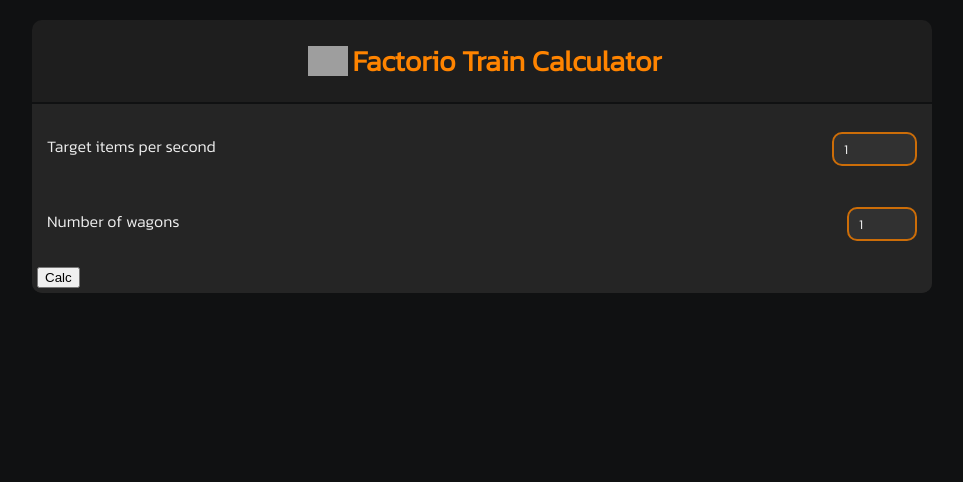
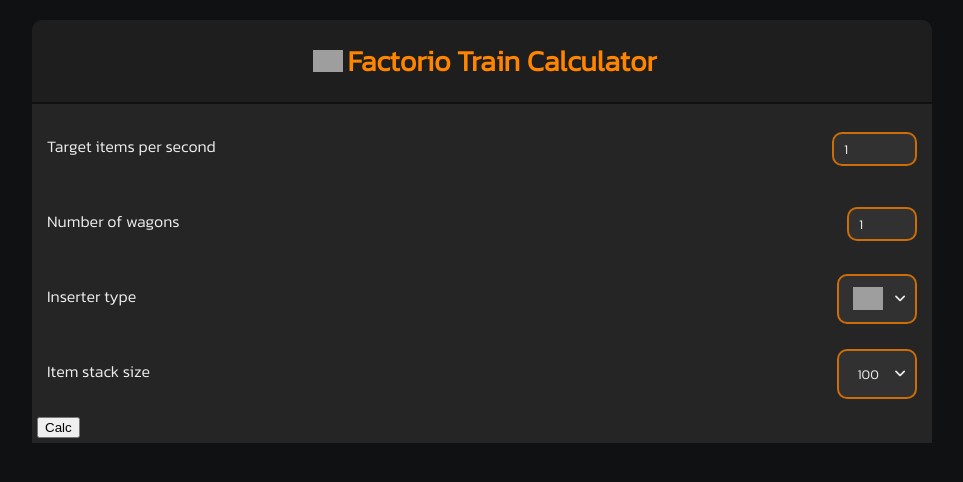
Before and after one commit to Artur-Lepczynski/Factorio-Train-Calculator, a React (Create React App) app: page / in a window 1280 px wide. Shown: the top 482 px of the page, without its empty margins (158-1121 px from the left). Built offline with nearby package versions, Linux system fonts and the light colour scheme; grey boxes are pictures that could not be loaded.

Commit message:
added the Dropdown component with support for both strings and icons

```diff
--- a/public/index.html
+++ b/public/index.html
@@ -12,6 +12,7 @@
   <link rel="preconnect" href="https://fonts.googleapis.com">
   <link rel="preconnect" href="https://fonts.gstatic.com" crossorigin>
   <link href="https://fonts.googleapis.com/css2?family=Kanit:wght@100;200;300&display=swap" rel="stylesheet">
+  <script src="https://kit.fontawesome.com/c37a45aba4.js" crossorigin="anonymous"></script>
   <title>Factorio Train Calculator</title>
 </head>
 
--- a/src/App.module.css
+++ b/src/App.module.css
@@ -13,7 +13,6 @@
   margin: 10px auto;
   border-radius: 10px;
   background-color: var(--background-2);
-  overflow: hidden;
 }
 
 .header{
--- /dev/null
+++ b/src/components/UI/Dropdown.module.css
@@ -0,0 +1,76 @@
+.wrapper{
+  min-width: 80px;
+  height: 50px;
+  position: relative;
+  display: inline-block;
+}
+
+.button{
+  width: 100%;
+  height: 100%;
+  border: 2px solid var(--accent-1);
+  border-radius: 10px;
+
+  display: flex;
+  justify-content: space-between;
+  align-items: center;
+
+  background-color: var(--background-4);
+  color: var(--text-1);
+  font-family: Kanit, sans-serif;
+}
+
+.button:focus{
+  border-color: var(--accent-2);
+  outline: none;
+}
+
+.button:hover{
+  border-color: var(--accent-2);
+  cursor: pointer;
+}
+
+.dropdown-value{
+  display: flex;
+  justify-content: center;
+  align-items: center;
+  flex-grow: 1;
+}
+
+.dropdown-arrow{
+  padding: 0px 3px;
+  transition: transform 100ms;
+}
+
+.dropdown-arrow-down{
+  transform: rotate(180deg);
+}
+
+.dropdown{
+  width: 100%;
+  background-color: var(--background-4);
+  position: absolute;
+  top: 50px;
+  left: 0px;
+  z-index: 100;
+}
+
+.dropdown-button{
+  width: 100%;
+  margin: 0px;
+  border: none;
+  background-color: transparent;
+  color: var(--text-1);
+  font-family: Kanit, sans-serif;
+
+  display: flex;
+  align-items: center;
+  justify-content: center;
+}
+
+.dropdown-button:hover, .dropdown-button:focus{
+  background-color: var(--background-5);
+  color: var(--accent-2);
+  outline: none;
+  cursor: pointer;
+}
--- /dev/null
+++ b/src/components/UI/Dropdown.tsx
@@ -0,0 +1,130 @@
+import { useEffect, useRef, useState } from "react";
+import style from "./Dropdown.module.css";
+import Icon from "./Icon";
+
+export interface DropdownOption {
+  id: string;
+  name: string;
+  iconUrl?: string;
+}
+
+interface DropdownProps {
+  optionsType: "string" | "icon";
+  options: DropdownOption[];
+  value: string | number;
+  onSelect: (id: string)=>void;
+}
+
+export default function Dropdown(props: DropdownProps) {
+  const [expanded, setExpanded] = useState<boolean>(false);
+
+  interface CurrentOption {
+    src: string;
+    alt: string;
+    title: string;
+  }
+  const [currentOption, setCurrentOption] = useState<string | CurrentOption>(
+    ""
+  );
+
+  useEffect(() => {
+    const optionItem = props.options.find((item) => props.value === item.id);
+    if (props.optionsType === "string") {
+      setCurrentOption(optionItem?.name || "Invalid value");
+    } else if (props.optionsType === "icon") {
+      setCurrentOption({
+        src: optionItem?.iconUrl || "",
+        alt: optionItem?.name || "",
+        title: optionItem?.name || "",
+      });
+    }
+  }, [props.value]);
+
+  const buttonRef = useRef<HTMLButtonElement>(null);
+  const dropdownRef = useRef<HTMLDivElement>(null);
+
+  document.addEventListener("click", (event) => {
+    if (expanded && !buttonRef.current?.contains(event.target as Node)) {
+      setExpanded(false);
+    }
+  });
+
+  function handleClick(event: React.MouseEvent<HTMLButtonElement, MouseEvent>) {
+    if (dropdownRef.current?.contains(event.target as Node)) {
+      setExpanded(false);
+    } else {
+      setExpanded((prev) => !prev);
+    }
+  }
+
+  function handleEscapeKeyPress(event: React.KeyboardEvent<HTMLDivElement>) {
+    if (expanded && event.key === "Escape") setExpanded(false);
+  }
+
+  function handleDropdownSelect(selected: DropdownOption) {
+    // console.log("selected: ", selected);
+    props.onSelect(selected.id);
+  }
+
+  return (
+    <div className={style.wrapper} onKeyDown={handleEscapeKeyPress}>
+      <button
+        type="button"
+        className={style.button}
+        onClick={handleClick}
+        ref={buttonRef}
+        aria-haspopup="listbox"
+        aria-expanded={expanded}
+        aria-controls="dropdown-menu"
+      >
+        <div className={style["dropdown-value"]}>
+          {props.optionsType === "string" &&
+            typeof currentOption === "string" && <p>{currentOption}</p>}
+          {props.optionsType === "icon" &&
+            typeof currentOption === "object" && (
+              <Icon
+                src={currentOption.src}
+                alt={currentOption.alt}
+                title={currentOption.title}
+              />
+            )}
+        </div>
+        <i
+          className={`fa-solid fa-angle-down ${style["dropdown-arrow"]} ${
+            expanded && style["dropdown-arrow-down"]
+          }`}
+        ></i>
+      </button>
+
+      {expanded && (
+        <div
+          id="dropdown-menu"
+          className={style.dropdown}
+          ref={dropdownRef}
+          role="listbox"
+        >
+          {props.options.map((item) => {
+            return (
+              <button
+                className={style["dropdown-button"]}
+                type="button"
+                key={item.id}
+                onClick={(event) => {
+                  handleDropdownSelect(item);
+                }}
+                role="option"
+                aria-selected={item.id === props.value}
+              >
+                {props.optionsType === "string" ? (
+                  item.name
+                ) : (
+                  <Icon src={item.iconUrl!} alt={item.name} title={item.name} />
+                )}
+              </button>
+            );
+          })}
+        </div>
+      )}
+    </div>
+  );
+}
--- a/src/components/UI/Icon.module.css
+++ b/src/components/UI/Icon.module.css
@@ -1,4 +1,4 @@
 .icon{
-  width: 40px;
+  width: 30px;
   margin: 5px;
 }
--- a/src/components/form/Form.tsx
+++ b/src/components/form/Form.tsx
@@ -1,25 +1,32 @@
 import { useState } from "react";
 import style from "./Form.module.css";
 import FormItem from "./FormItem";
+import Dropdown from "../UI/Dropdown";
 
 interface FormData {
   target: number | string;
   wagons: number | string;
+  inserter: string;
+  stackSize: string;
 }
+
+export type formDataTypes = "target" | "wagons" | "inserter" | "stackSize";
 
 export default function Form() {
   const [formData, setFormData] = useState<FormData>({
     target: 1,
     wagons: 1,
+    inserter: "1",
+    stackSize: "100",
   });
-
-  type formDataTypes = "target" | "wagons";
 
   function handleFromDataChange(type: formDataTypes, value: number | string) {
     setFormData((previous) => {
       if (type === "wagons" || type === "target") {
         if (value !== "") value = +value;
       }
+
+      console.log(type, value);
 
       return {
         ...previous,
@@ -31,6 +38,7 @@
   return (
     <div className={style.wrapper}>
       <FormItem
+        for="target"
         type="number"
         label="Target items per second"
         onChange={(value) => handleFromDataChange("target", value)}
@@ -43,6 +51,40 @@
         onChange={(value) => handleFromDataChange("wagons", value)}
         value={formData.wagons}
       />
+      <FormItem
+        type="dropdown"
+        label="Inserter type"
+        onChange={(value) => handleFromDataChange("inserter", value)}
+        value={formData.inserter}
+        dropdownType="icon"
+        options={[
+          {
+            id: "1",
+            name: "Burner Inserter",
+            iconUrl:
+              "https://wiki.factorio.com/images/thumb/Burner_inserter.png/32px-Burner_inserter.png",
+          },
+          {
+            id: "2",
+            name: "Inserter",
+            iconUrl:
+              "https://wiki.factorio.com/images/thumb/Inserter.png/32px-Inserter.png",
+          },
+        ]}
+      />
+      <FormItem
+        type="dropdown"
+        label="Item stack size"
+        onChange={(value) => handleFromDataChange("stackSize", value)}
+        value={formData.stackSize}
+        dropdownType="string"
+        options={[
+          { id: "10", name: "10" },
+          { id: "50", name: "50" },
+          { id: "100", name: "100" },
+          { id: "200", name: "200" },
+        ]}
+      />
       <button>Calc</button>
     </div>
   );
--- a/src/components/form/FormItem.tsx
+++ b/src/components/form/FormItem.tsx
@@ -1,32 +1,50 @@
-import { useState } from "react";
 import style from "./FormItem.module.css";
+import { formDataTypes } from "./Form";
+import Dropdown from "../UI/Dropdown";
+import { DropdownOption } from "../UI/Dropdown";
 
 interface FormItemProps {
   type: "number" | "dropdown";
+  dropdownType?: "string" | "icon";
   label: string;
   value: number | string;
-  onChange: (value: number | string)=>void;
+  onChange: (value: number | string) => void;
   max?: number;
+  for?: formDataTypes;
+  options?: DropdownOption[];
 }
 
 export default function FormItem(props: FormItemProps) {
 
-  function handleNumberChange(event: React.ChangeEvent<HTMLInputElement>){
+  function handleNumberChange(event: React.ChangeEvent<HTMLInputElement>) {
     props.onChange(event.target.value);
+  }
+
+  function handleOptionSelect(id: string){
+    props.onChange(id);
   }
 
   return (
     <div className={style["form-item"]}>
-      <label htmlFor="targetInput">{props.label}</label>
-      {props.type === "number" && <input
-        id="targetInput"
-        type="number"
-        min="1"
-        max={props.max || 1000}
-        value={props.value}
-        onChange={handleNumberChange}
-      ></input>}
-
+      <label htmlFor={`${props.for}Input`}>{props.label}</label>
+      {props.type === "number" && (
+        <input
+          id={`${props.for}Input`}
+          type="number"
+          min="1"
+          max={props.max || 1000}
+          value={props.value}
+          onChange={handleNumberChange}
+        ></input>
+      )}
+      {props.type === "dropdown" && (
+        <Dropdown
+          optionsType={props.dropdownType!}
+          options={props.options!}
+          value={props.value}
+          onSelect={handleOptionSelect}
+        />
+      )}
     </div>
   );
 }
--- a/src/index.css
+++ b/src/index.css
@@ -3,6 +3,8 @@
   --background-2: #1e1e1e;
   --background-3: #252525;
   --background-4: #313131;
+  --background-5: #404040;
+
 
   --text-1: #eeeeee;
 
--- a/src/index.tsx
+++ b/src/index.tsx
@@ -7,11 +7,7 @@
 const root = ReactDOM.createRoot(
   document.getElementById('root') as HTMLElement
 );
-root.render(
-  <React.StrictMode>
-    <App />
-  </React.StrictMode>
-);
+root.render(<App />);
 
 // If you want to start measuring performance in your app, pass a function
 // to log results (for example: reportWebVitals(console.log))
```
